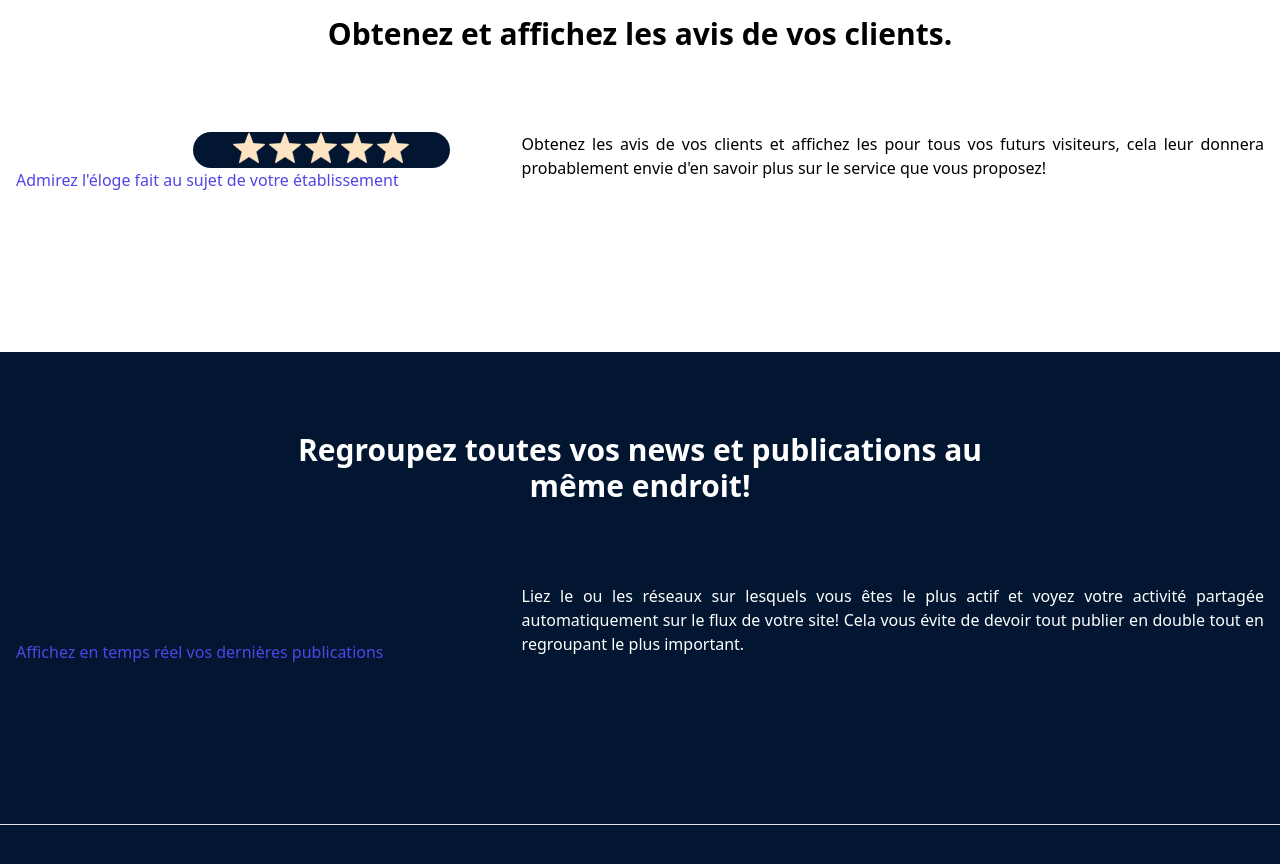
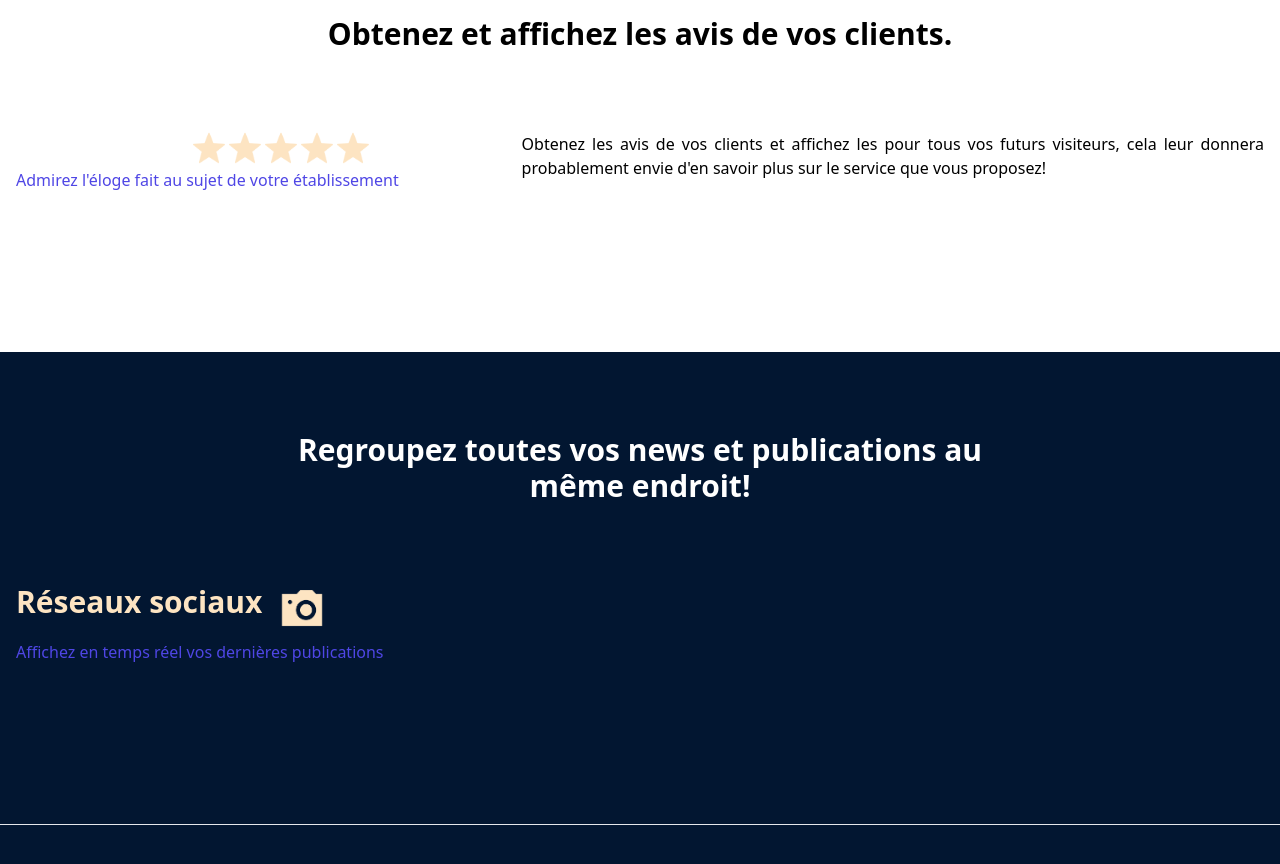
Before and after one commit to xscap1/Luptune, a Vue app in the folder luptune/: page /fonctionnalites in a window 1280 px wide. Shown: the part 7880-8744 px from the top of the page. Built offline with nearby package versions, Linux system fonts and the light colour scheme.

Commit message:
Modifs étoiles

```diff
--- a/luptune/src/views/Fonctionnalites.vue
+++ b/luptune/src/views/Fonctionnalites.vue
@@ -1032,13 +1032,20 @@
           <div class="lg:w-2/5 px-2 lg:pr-16 mb-6 lg:mb-0">
             <div class="flex flex-wrap">
               <h2 class="fade-in text-3xl font-semibold pr-2"> Avis clients </h2>
-              <div class="fade-in bg-marine-dark rounded rounded-full flex flex-wrap flex-1 justify-center">
+              <div class="block lg:hidden fade-in bg-marine-dark rounded rounded-full flex flex-wrap flex-1 justify-center">
                 <img src="../assets/emoji/star.png" class="h-6 md:h-8 pr-1 mt-2 md:mt-0" alt="">
                 <img src="../assets/emoji/star.png" class="h-6 md:h-8 pr-1 mt-2 md:mt-0" alt="">
                 <img src="../assets/emoji/star.png" class="h-6 md:h-8 pr-1 mt-2 md:mt-0" alt="">
                 <img src="../assets/emoji/star.png" class="h-6 md:h-8 pr-1 mt-2 md:mt-0" alt="">
                 <img src="../assets/emoji/star.png" class="h-6 md:h-8 mt-2 md:mt-0" alt="">
               </div>
+
+
+                <img src="../assets/emoji/star.png" class="hidden lg:block h-6 md:h-8 pr-1 mt-2 md:mt-0" alt="">
+                <img src="../assets/emoji/star.png" class="hidden lg:block h-6 md:h-8 pr-1 mt-2 md:mt-0" alt="">
+                <img src="../assets/emoji/star.png" class="hidden lg:block h-6 md:h-8 pr-1 mt-2 md:mt-0" alt="">
+                <img src="../assets/emoji/star.png" class="hidden lg:block h-6 md:h-8 pr-1 mt-2 md:mt-0" alt="">
+                <img src="../assets/emoji/star.png" class="hidden lg:block h-6 md:h-8 mt-2 md:mt-0" alt="">
 
             </div>
 
```
